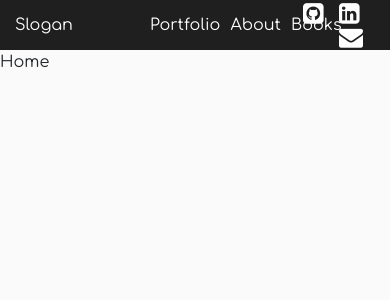
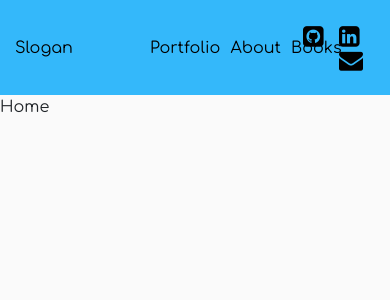
Before and after one commit to shawnsull3/portfolio, a React (Create React App) app: page / in a window 390 px wide. Shown: the top 300 px of the page. Built offline with nearby package versions, Linux system fonts and the light colour scheme.

Commit message:
Add avatar, change bckgrnd color, fixed responsive errors

```diff
--- a/src/styles/Header.css
+++ b/src/styles/Header.css
@@ -1,3 +1,10 @@
+.avatar {
+    width: 70px;
+    height: 70px;
+    object-fit: cover;
+    border-radius: 50%;
+}
+
 .contact-icons {
     height: 1em;
     width: 1em;
@@ -7,20 +14,21 @@
 
 .contact-icons:hover {
     cursor: pointer;
+    color: white;
 }
 
 .header {
     width: 100vw;
-    height: 50px;
-    background: #1F1F1F !important;
-    color: white;
+    height: 95px;
+    background: #34b8fa !important;
+    color: black;
 }
 
 .navLink {
     flex-direction: row;
     width: 30px;
     margin: 5px;
-    color: white;
+    color: black;
 }
 
 .navLink:hover {
```
